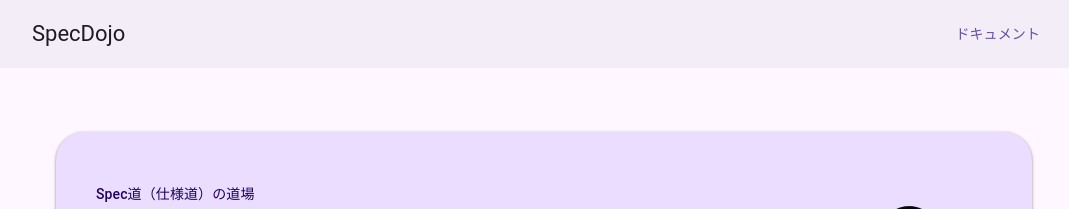
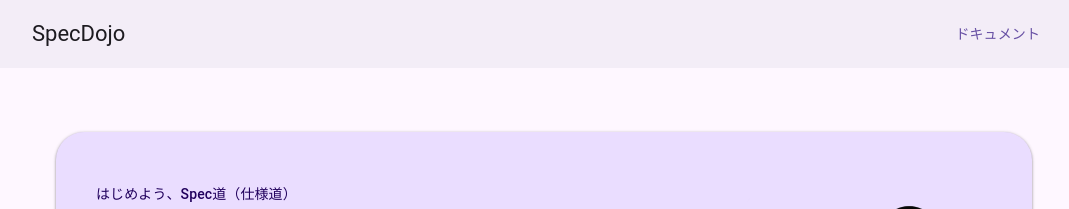
Before and after one commit to specdojo/specdojo-lp, an Astro site: page / in a window 1280 px wide. Shown: the top 209 px of the page, without its empty margins (96-1165 px from the left). Built offline with nearby package versions, Linux system fonts and the light colour scheme; Astro itself is replaced by a stand-in of ours.

Commit message:
docs(lp): Hero の小見出しを「はじめよう、Spec道（仕様道）」にする
「Spec道（仕様道）の道場」では「道」と「道場」が重なって見えるため。
いつでも、どこからでも気軽に始められることを伝える言い方にする。

Refs: prj-0002:PJR-HEPK

Co-Authored-By: Claude Opus 5.5 <noreply@anthropic.com>

```diff
--- a/src/components/sections/Hero.astro
+++ b/src/components/sections/Hero.astro
@@ -11,7 +11,7 @@ import { quickStartUrl } from "../../lib/links";
   class="grid items-center gap-10 rounded-extra-large bg-primary-container p-10 shadow-elevation-1 md:grid-cols-[3fr_2fr]"
 >
   <div>
-    <p class="text-label-large text-on-primary-container">Spec道（仕様道）の道場</p>
+    <p class="text-label-large text-on-primary-container">はじめよう、Spec道（仕様道）</p>
     <h1 class="mt-2 text-display-small text-on-primary-container md:text-display-medium">
       記して、形にして、<br />磨き続ける。
     </h1>
```
